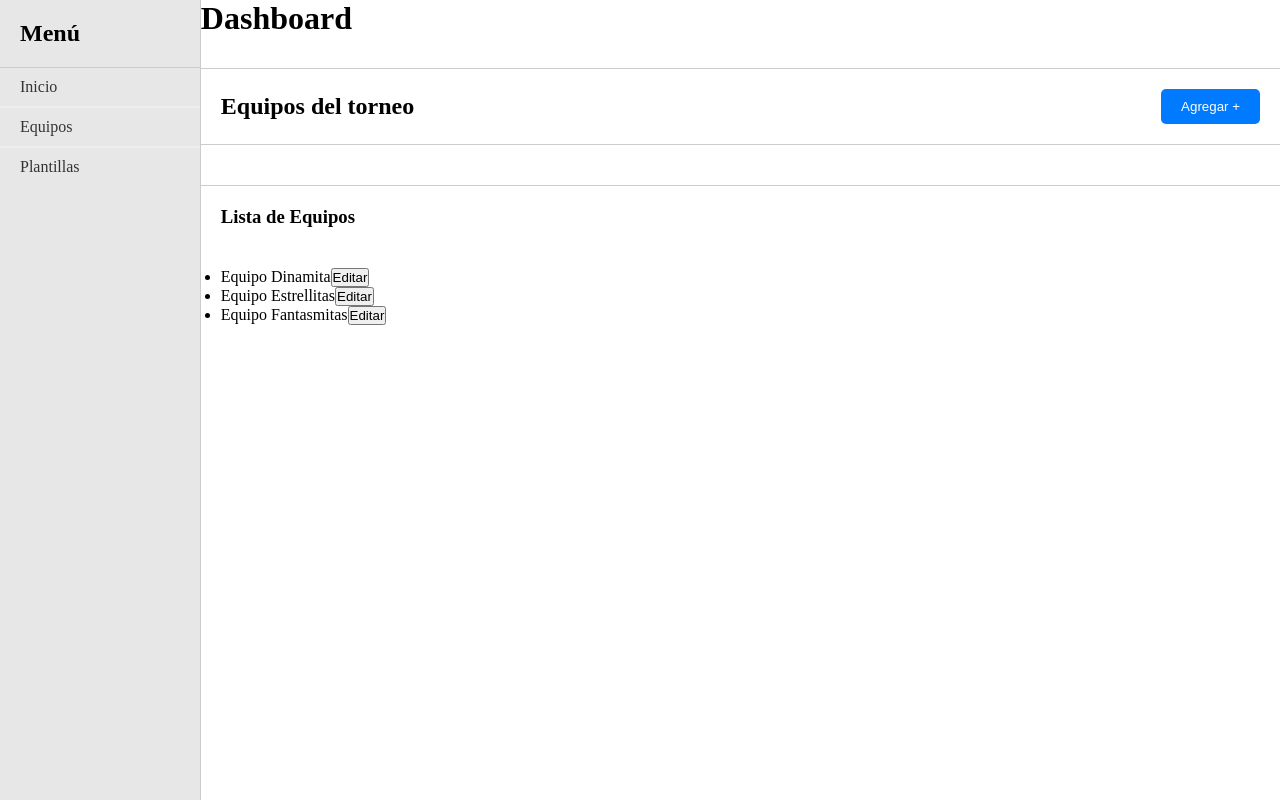
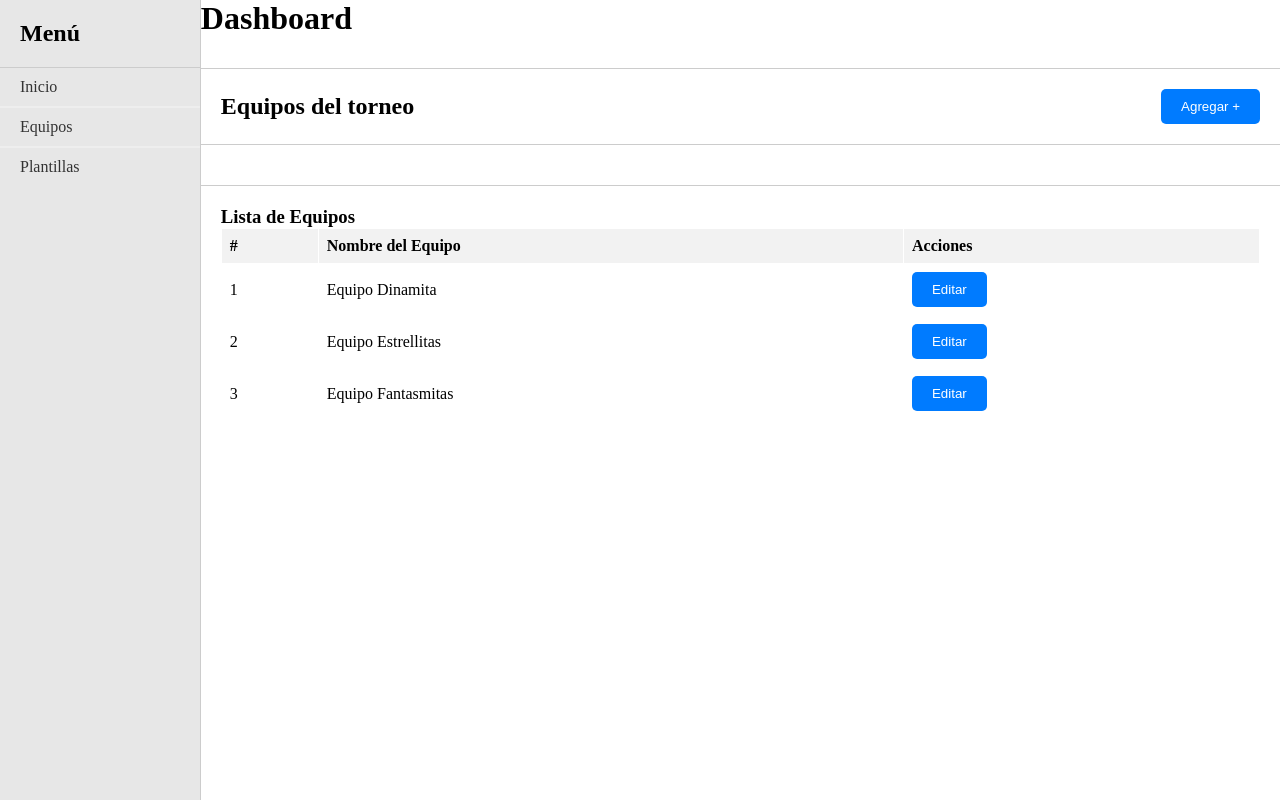
Before and after one commit to LyleRomero/ManagerSoccer, a React (Create React App) app in the folder frontend/: page /dashboard/equipos in a window 1280 px wide. Built offline with nearby package versions, Linux system fonts and the light colour scheme.

Commit message:
Se agrega estilo a la tabla de Equipos

```diff
--- a/frontend/src/App.css
+++ b/frontend/src/App.css
@@ -191,3 +191,20 @@
   .agregar-btn:hover {
     background-color: #0056b3;
   }
+
+
+  /* Agrega estilos para la tabla */
+.equipos-lista table {
+  width: 100%;
+  border-collapse: collapse; /* Combina los bordes de las celdas */
+}
+
+.equipos-lista th, .equipos-lista td {
+  border: 1px solid #ffffff; /* Añade bordes a las celdas */
+  padding: 8px; /* Añade relleno */
+  text-align: left; /* Alinea el texto a la izquierda */
+}
+
+.equipos-lista th {
+  background-color: #f2f2f2; /* Color de fondo para las celdas del encabezado */
+}
--- a/frontend/src/components/DashboardPages/EquiposPage.js
+++ b/frontend/src/components/DashboardPages/EquiposPage.js
@@ -31,9 +31,8 @@ function EquiposPage() {
     "Equipo Fantasmitas"
   ];
 
-  const handleEditarEquipo = (index) => {
-    const equipoEditado = teams[index];
-    console.log(`Editando equipo: ${equipoEditado}`);
+  const handleEditarEquipo = (equipo) => {
+    console.log(`Editando equipo: ${equipo}`);
   };
 
   return (
@@ -49,28 +48,38 @@ function EquiposPage() {
                 <form onSubmit={handleSubmit}>
                   <label htmlFor="nombreEquipo">Nombre del Equipo:</label>
                   <input type="text" id="nombreEquipo" />
-                  <button type="submit">Aceptar</button>
+                  <button type="submit" className="agregar-btn">Aceptar</button>
                 </form>
               </div>
             )}
       </div>
       <div className='equipos-lista'>
         <h3>Lista de Equipos</h3>
-        <ul>
-          {equipos.map((equipo, index) => (
-            <li key={index}>{equipo}</li>
-          ))}
-        </ul>
-      </div>
-      <div className='equipos-lista'>
-        <ul>
-            {teams.map((teams, index) => (
-              <li key={index}>
-                {teams}
-                <button onClick={() => handleEditarEquipo(index)}>Editar</button>
-              </li>
+        <table>
+          <thead>
+            <tr>
+              <th>#</th>
+              <th>Nombre del Equipo</th>
+              <th>Acciones</th>
+            </tr>
+          </thead>
+          <tbody>
+            {teams.map((equipo, index) => (
+              <tr key={index}>
+                <td>{index + 1}</td>
+                <td>{equipo}</td>
+                <td><button onClick={() => handleEditarEquipo(equipo)} className="agregar-btn">Editar</button></td>
+              </tr>
             ))}
-        </ul>
+            {equipos.map((equipo, index) => (
+              <tr key={index + teams.length}>
+                <td>{index + teams.length + 1}</td>
+                <td>{equipo}</td>
+                <td><button onClick={() => handleEditarEquipo(equipo)} className="agregar-btn">Editar</button></td>
+              </tr>
+            ))}
+          </tbody>
+        </table>
       </div>
 
       {/* Aquí puedes agregar más contenido relacionado con los equipos */}
```
